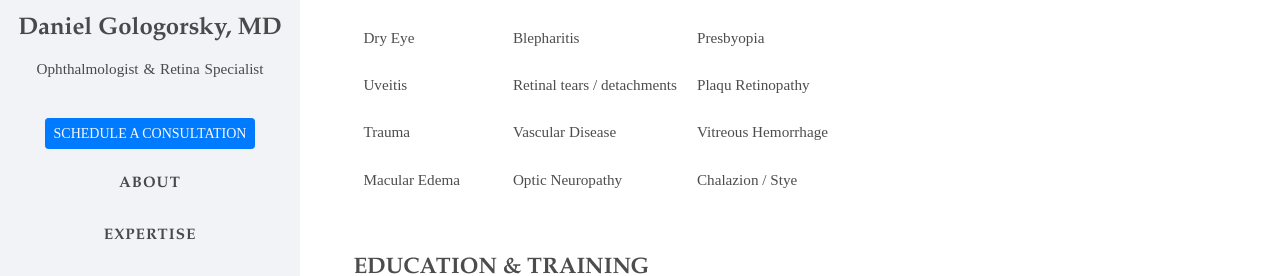
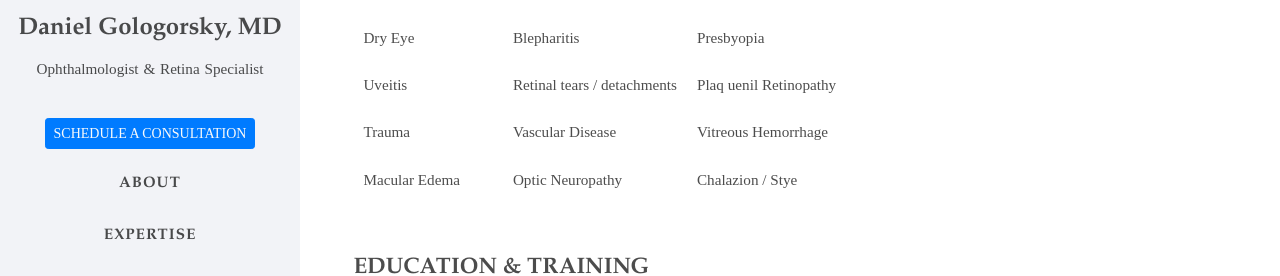
Before and after one commit to RGologorsky/rgologorsky.github.io, a Jekyll site: the page built from index.html, in a window 1280 px wide and 900 px high, scrolled down 497 px. Shown: the part 184-460 px from the top of the window. Built offline with Jekyll 4.4.1, drawn with Linux system fonts in a browser that asks for light colours; nearby versions of some CDN libraries; some web fonts are replaced; comment, search, counter and statistics services are not loaded.

Commit message:
udpate plaq to plaq uenil

```diff
--- a/_includes/expertise.html
+++ b/_includes/expertise.html
@@ -28,7 +28,7 @@
               <td style="padding: 10px; border: none">
                 Retinal tears / detachments
               </td>
-              <td style="padding: 10px; border: none">Plaqu Retinopathy</td>
+              <td style="padding: 10px; border: none">Plaq uenil Retinopathy</td>
             </tr>
             <tr>
               <td style="padding: 10px; border: none">Trauma</td>
```
